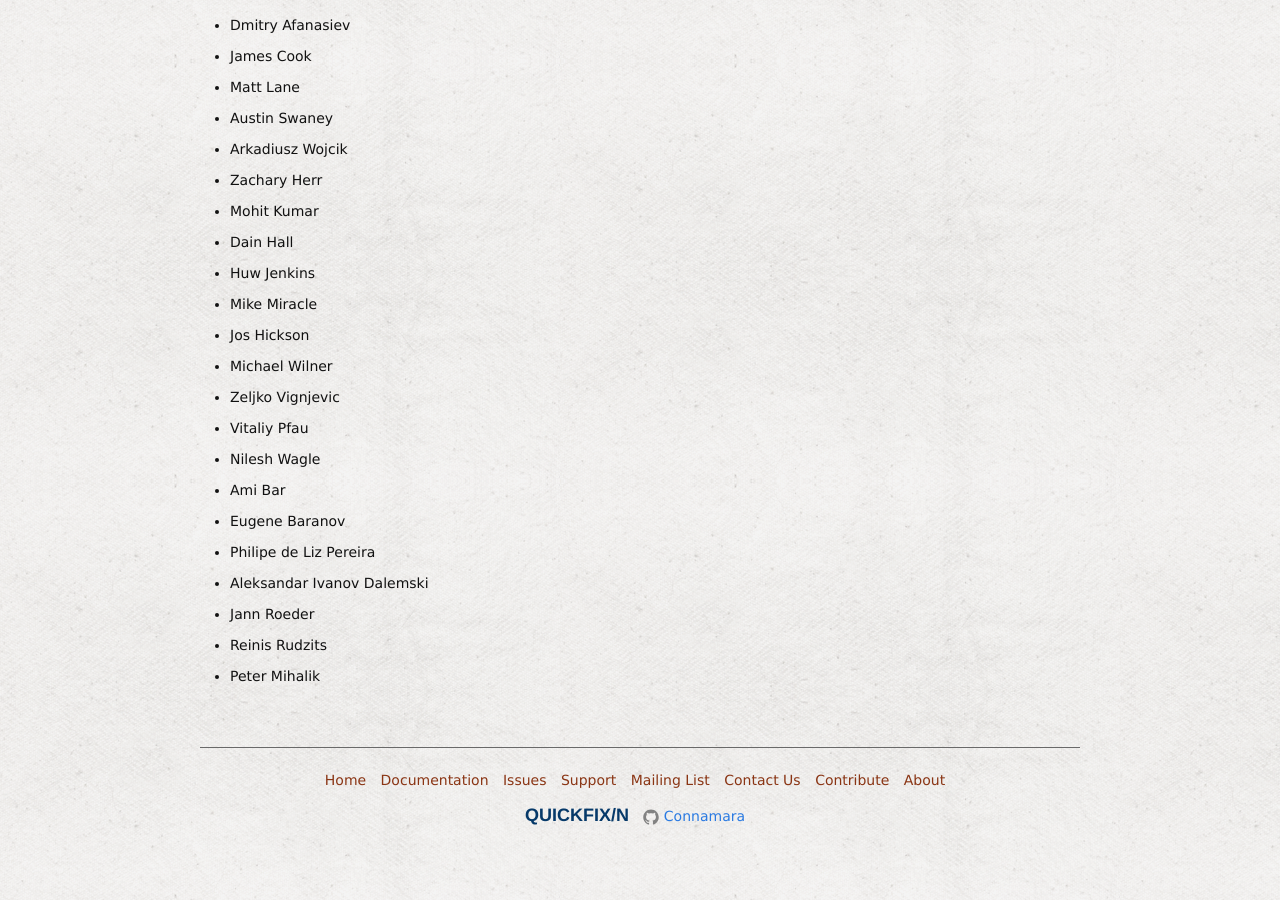
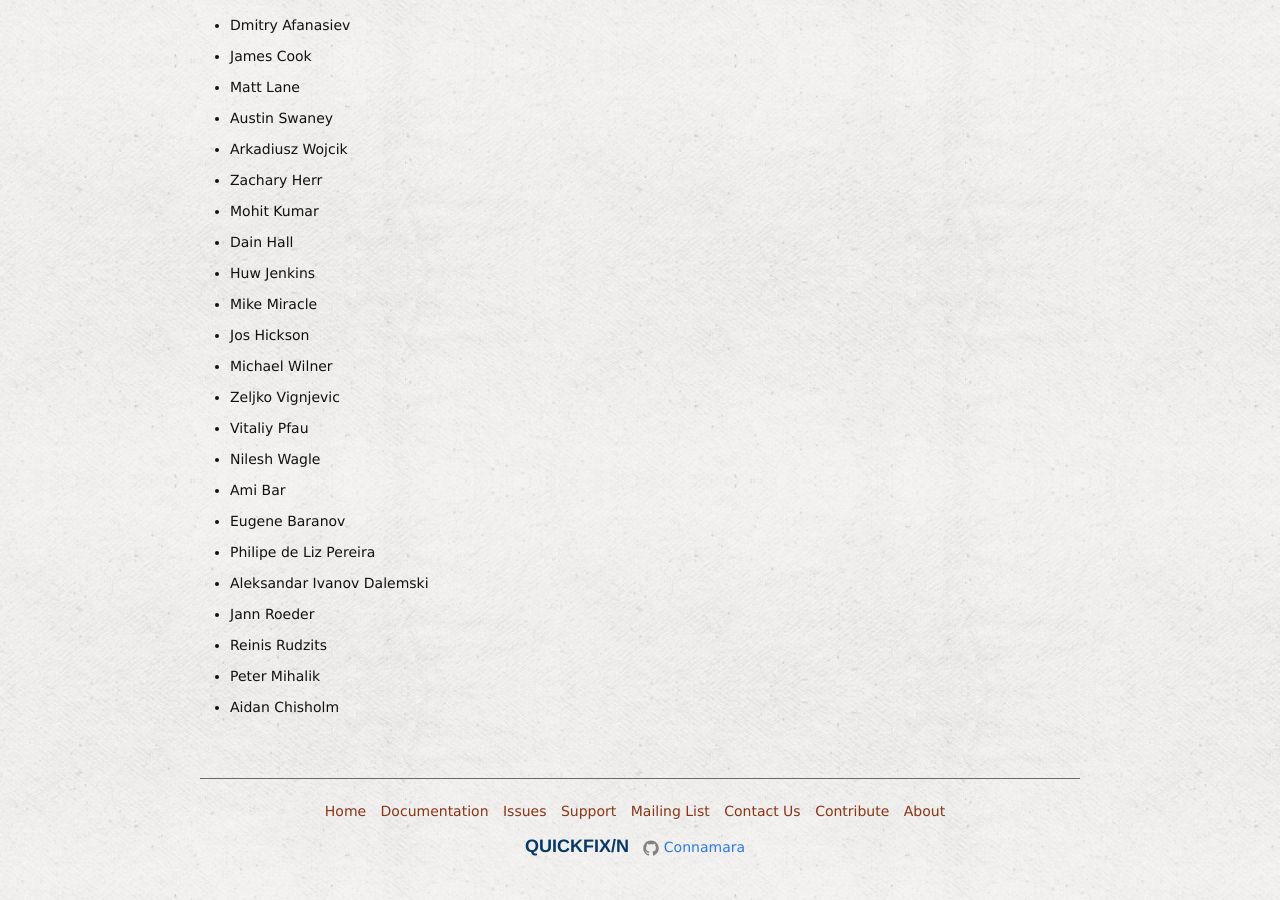
Before and after one commit to connamara/quickfixn, a Jekyll site: the page built from web/views/about/credits.md, in a window 1280 px wide and 900 px high, scrolled down 1619 px. Built offline with Jekyll 4.4.1, drawn with Linux system fonts in a browser that asks for light colours; before the commit the page ends 2488 px from its top, so only the background shows below that.

Commit message:
credit for 383

```diff
--- a/web/views/about/credits.md
+++ b/web/views/about/credits.md
@@ -74,3 +74,4 @@ Contributors
 - Jann Roeder
 - Reinis Rudzits
 - Peter Mihalik
+- Aidan Chisholm
```
